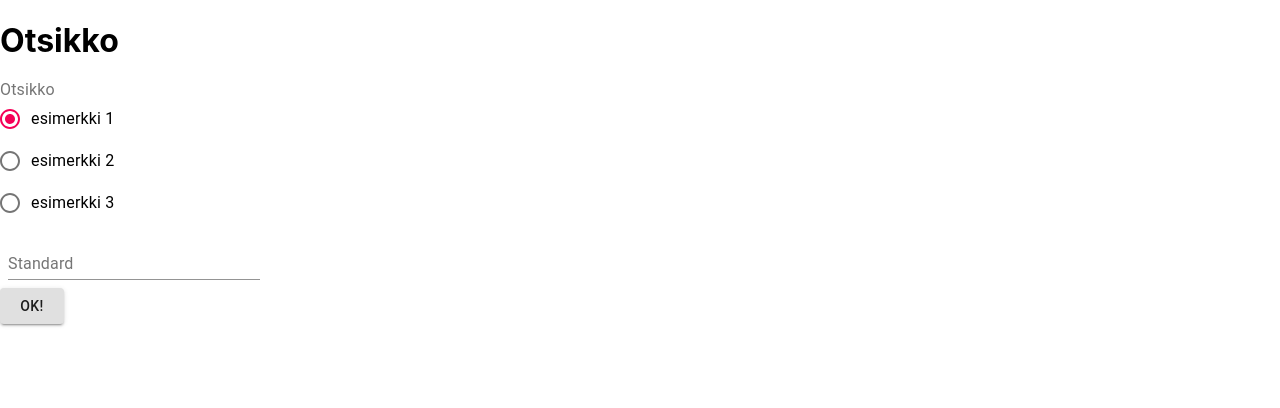
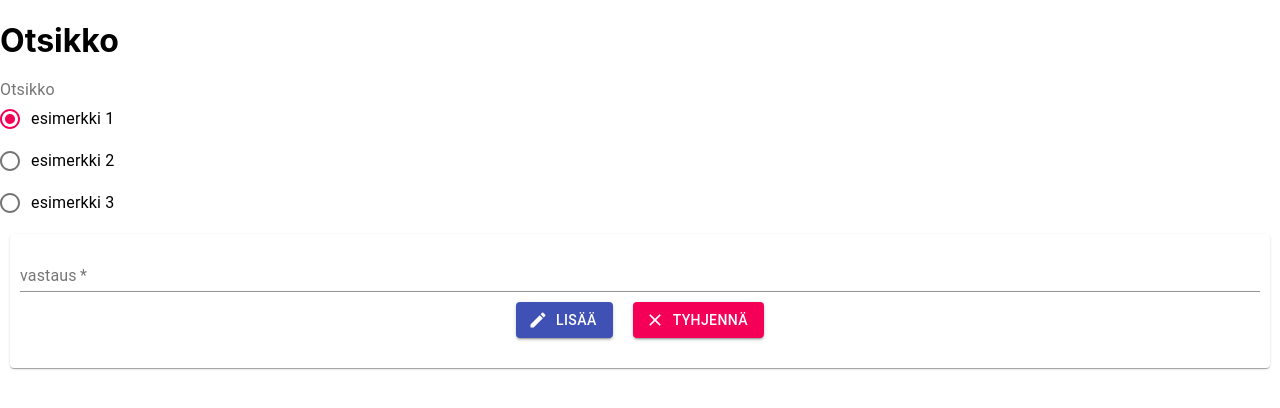
Before and after one commit to JoniJuntto/ohjelmistoprojekti, a React (Create React App) app: page / in a window 1280 px wide. Shown: the top 408 px of the page. Built offline with nearby package versions, Linux system fonts and the light colour scheme.

Commit message:
Heroku push

```diff
--- a/package.json
+++ b/package.json
@@ -4,6 +4,7 @@
   "private": true,
   "dependencies": {
     "@material-ui/core": "^4.11.4",
+    "@material-ui/icons": "^4.11.2",
     "@testing-library/jest-dom": "^5.12.0",
     "@testing-library/react": "^11.2.6",
     "@testing-library/user-event": "^12.8.3",
--- a/src/components/AvoinKysymys.js
+++ b/src/components/AvoinKysymys.js
@@ -1,68 +1,107 @@
-import React, {useState} from 'react';
+
+import React, { useState } from 'react';
+import Paper from '@material-ui/core/Paper';
+import TextField from '@material-ui/core/TextField';
+import Button from '@material-ui/core/Button';
+import CreateIcon from '@material-ui/icons/Create';
+import ClearIcon from '@material-ui/icons/Clear';
+import Typography from '@material-ui/core/Typography';
 import { makeStyles } from '@material-ui/core/styles';
-import { Button, TextField } from '@material-ui/core';
+
 import axios from 'axios';
 
+const useStyles = makeStyles({
+  paper: {
+    margin:10,
+    padding:10,
+  },
+  tiedosto: {
+    marginLeft: 20,
+    marginRight: 20,
+  },
+  div: {
+    textAlign:'center',
+    marginTop: 10,
+  },
+  button: {
+    marginRight: 20,
+  },
+  kuva: {
+    display: 'none',
+  },
+  typo: {
+    marginTop:20,
+  }
+})
 
-const useStyles = makeStyles((theme) => ({
-    root: {
-        '& > *': {
-            margin: theme.spacing(1),
-            width: '25ch',
-        },
-    },
-}));
+export default function AvoinKysymys () {
+  const classes = useStyles();
+
+  const [data, setValues] = useState({
+      vastaus: '',
+      avoin: false
+  });
+
+  const [viesti, setViesti] = useState('');
+
+  const muuta = (e) => {
+    setValues({
+      ...data,
+      [e.target.name]: e.target.value
+    });
+
+    setViesti('');
+  };
+
+  const lisaaVastaus = (e) => {
+    e.preventDefault();
 
 
+    const formData = {
+      vastaus: data.vastaus,
+      avoin: true
+    }
+
+    console.log(formData);
+
+    axios.post('https://ohjelmistoprojektiserver.herokuapp.com/kysely', formData)
+    .then(response => {
+        if (response.status === 200) {
+            setValues({
+                vastaus: '',
+                avoin: true
+            });
+            setViesti('Lisättiin');
+        } else {
+            setViesti('Lisäys ei onnistunut');
+          }
+    })
+}
+
+  const tyhjenna = (e) => {
+    e.preventDefault();
+
+    setValues({
+        vastaus: '',
+        avoin: false
+    });
+
+    setViesti('');
+  }
 
 
+  return (
+    <Paper className={ classes.paper }>
+    <form>
+      <TextField label='vastaus' name='vastaus' value={ data.vastaus }
+        onChange={ (e) => muuta(e) } required fullWidth />
 
-export default function AvoinKysymys() {
-    const [vastaus, setVastaus] = useState({vastausId:'', vastaus:''});
-    const classes = useStyles();
-
-
-    const getData = async () => {
-        const url = 'https://formsappi.herokuapp.com/api/'
-
-        try {
-          const response = await fetch(url);
-          var data = await response.json();
-          console.log(data);
-        } catch (error) {
-          console.log('error', error);
-        }
-
-      }
-
-
-    const onChangeE = (e) => {
-        setVastaus({...vastaus, [e.target.name]: e.target.value})
-    }
-
-    const buttonPress = () => {
-        getData();
-        console.log(vastaus);
-        axios
-        .post('https://formsappi.herokuapp.com/api/', vastaus)
-        .then(response => {
-            console.log(response)
-        })
-        .catch(error =>{
-            console.log(error);
-        })
-
-
-
-
-    }
-
-    return (
-        <div>
-            <form className={classes.root} noValidate autoComplete="off">
-                <TextField value={vastaus.vastaus} name="vastaus" label="Standard" onChange={onChangeE} />
-            </form>
-            <Button variant='contained' onClick={buttonPress}>Ok!</Button>
-        </div>
-    );
+      <div className={ classes.div }>
+        <Button onClick={ (e) => lisaaVastaus(e) } variant='contained' color='primary' className={ classes.button}  startIcon={ <CreateIcon /> }>Lisää</Button>
+        <Button onClick={ (e) => tyhjenna(e) } variant='contained' color='secondary' startIcon={ <ClearIcon /> }>Tyhjennä</Button>
+      </div>
+    </form>
+    <Typography className={ classes.typo }>{ viesti }</Typography>
+    </Paper>
+  );
 }
```
Also changed, not shown: 1 other file (tests, documents, lock files or other folders).
